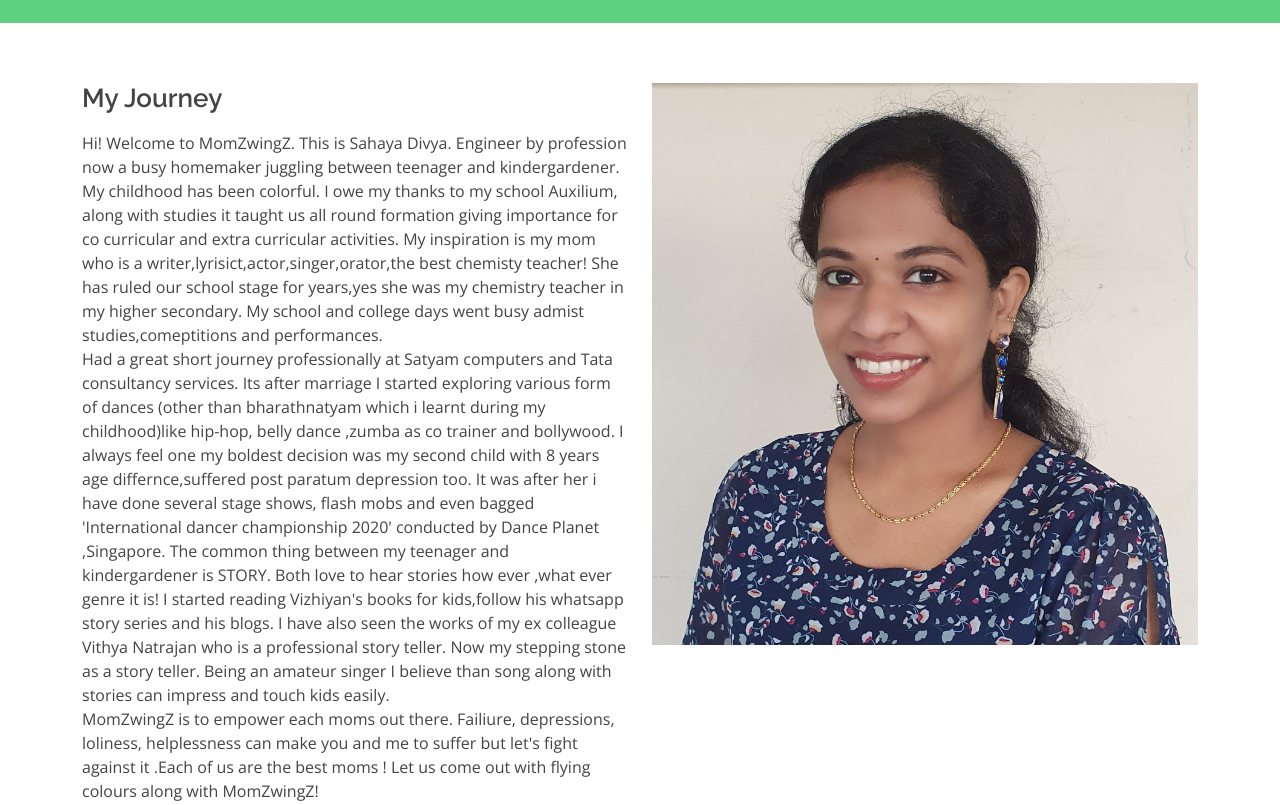
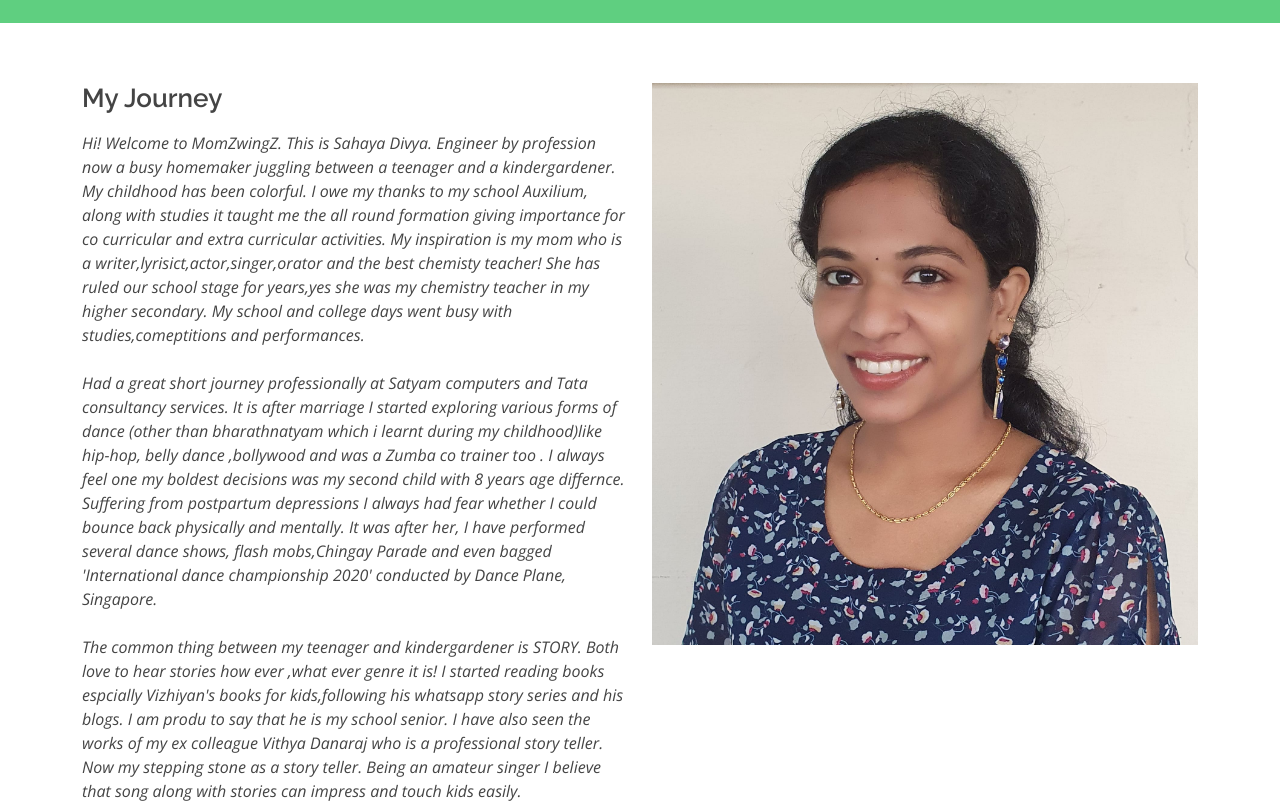
Before and after one commit to momzwingz/momzwingz.github.io, a plain HTML site: page about.html in a window 1280 px wide. Shown: the part 156-961 px from the top of the page. Drawn offline with nearby package versions, Linux system fonts and the light colour scheme.

Commit message:
Add files via upload

```diff
--- a/about.html
+++ b/about.html
@@ -10,8 +10,8 @@
   <meta content="" name="keywords">
 
   <!-- Favicons -->
-  <link href="assets/img/favicon.png" rel="icon">
-  <link href="assets/img/apple-touch-icon.png" rel="apple-touch-icon">
+  <link href="assets/img/icon.JPG" rel="icon">
+  <link href="assets/img/icon.JPG" rel="apple-touch-icon">
 
   <!-- Google Fonts -->
   <link href="https://fonts.googleapis.com/css?family=Open+Sans:300,300i,400,400i,600,600i,700,700i|Raleway:300,300i,400,400i,500,500i,600,600i,700,700i|Poppins:300,300i,400,400i,500,500i,600,600i,700,700i" rel="stylesheet">
@@ -39,21 +39,28 @@
 <body>
 
   <!-- ======= Header ======= -->
-  <header id="header" class="fixed-top">
+   <!-- ======= Header ======= -->
+   <header id="header" class="fixed-top">
     <div class="container d-flex align-items-center">
 
-      <h1 class="logo me-auto"><a href="index.html">MomZwingZ</a></h1>
+      <h1 class="logo me-auto"><a href="index.html"><br>MomZwingZ</a></h1>
       <!-- Uncomment below if you prefer to use an image logo -->
       <!-- <a href="index.html" class="logo me-auto"><img src="assets/img/logo.png" alt="" class="img-fluid"></a>-->
 
       <nav id="navbar" class="navbar order-last order-lg-0">
         <ul>
-          <li><a href="index.html">Home</a></li>
+          <li><a class="active" href="index.html">Home</a></li>
+          <li><a href="about.html">About</a></li>
+           <!--
+          <li><a href="courses.html">Courses</a></li>
+        -->
+  <li><a href="gallery.html">Gallery</a></li>
+  <li><a href="contact.html">Contact</a></li>
+</ul>
+<i class="bi bi-list mobile-nav-toggle"></i>
+    </div>
+  </header><!-- End Header -->
 
-
-          <li><a href="#about">About</a></li>
-          <li><a href="gallery.html">Gallery</a></li>
-          <li><a href="contact.html">Contact</a></li>
 
           <!--
           <li><a class="active" href="about.html">About</a></li>
@@ -94,7 +101,7 @@
     </div>
 
     -->
-  </header><!-- End Header -->
+  <!-- End Header -->
 
 
 
@@ -121,28 +128,50 @@
 
             </p>
 
-            <p>
-              Hi! Welcome to MomZwingZ. This is Sahaya Divya. Engineer by profession now a busy homemaker juggling between teenager and
-              kindergardener. My childhood has been colorful. I owe my thanks to my school Auxilium, along with studies it taught us
-              all round formation giving importance for co curricular and extra curricular activities. My inspiration is my mom who is a
-              writer,lyrisict,actor,singer,orator,the best chemisty teacher! She has ruled our school stage for years,yes she
-              was my chemistry teacher in my higher secondary. My school and college days went busy admist studies,comeptitions and performances.
-             <br>
-             Had a great short journey professionally at Satyam computers  and Tata consultancy services. Its after marriage I started exploring various
-             form of dances (other than bharathnatyam which i learnt during my childhood)like hip-hop, belly dance ,zumba as co trainer and bollywood.
-             I always feel one my boldest decision was my second child with 8 years age differnce,suffered post paratum depression too. It was after her i
-             have done several stage shows, flash mobs and even bagged 'International dancer championship 2020'  conducted by Dance Planet ,Singapore.
-             The common thing between my teenager and kindergardener is STORY. Both love to hear stories how ever ,what ever genre it is!
-             I started reading Vizhiyan's books for kids,follow his whatsapp story series and his blogs. I have also seen the works of my ex colleague
-             Vithya Natrajan who is a professional story teller. Now my stepping stone as a story teller. Being an amateur singer I believe than song along
+            <p >
+              <i>Hi! Welcome to MomZwingZ. This is Sahaya Divya. Engineer by profession now a busy homemaker juggling between
+               a teenager and
+               a kindergardener. My childhood has been colorful. I owe my thanks to my school Auxilium, along with
+               studies it taught me the
+              all round formation giving importance for co curricular and extra curricular activities.
+               My inspiration is my mom who is a
+              writer,lyrisict,actor,singer,orator and the best chemisty teacher! She has ruled our school stage for years,yes she
+              was my chemistry teacher in my higher secondary. My school and college days went busy with studies,comeptitions and performances.
+
+              <br>
+              <br>
+             Had a great short journey professionally at Satyam computers  and Tata consultancy services.
+              It is after marriage I started exploring
+             various forms of dance (other than bharathnatyam which i learnt during my childhood)like hip-hop,
+
+             belly dance ,bollywood and was a Zumba co trainer too .
+             I always feel one my boldest decisions was my second child with 8 years age differnce.
+                          Suffering from postpartum depressions I always had fear whether I could bounce back physically and mentally.
+
+              It was after her, I have performed several dance shows, flash mobs,Chingay Parade and even bagged
+               'International dance championship 2020'
+             conducted by Dance Plane, Singapore.
+             <br><br>
+             The common thing between my teenager and kindergardener is STORY.
+              Both love to hear stories how ever ,what ever genre it is!
+             I started reading books espcially Vizhiyan's books for kids,following his whatsapp story series and his blogs.
+              I am produ to say that he
+             is my school senior.
+             I have also seen the works of my ex colleague
+             Vithya Danaraj who is a professional story teller.
+             Now my stepping stone as a story teller.
+             Being an amateur singer I believe that song along
              with stories can impress and touch kids easily.
              <br>
-             MomZwingZ is to empower each moms out there. Failiure, depressions, loliness, helplessness can make you and me to suffer
-             but let's fight against it .Each of us are the best moms ! Let us come out with flying colours along with MomZwingZ!
+             <br>
+             MomZwingZ is to empower each of the moms. Failiures, depressions, loneliness, helplessness can make you and me to suffer
+             but let's fight against it .We are the best moms ! Let us come out with flying colours along with MomZwingZ!
 <br><br>
-             Bliss,
+             Yours,
              <br>
              Sahaya Divya
+
+            </i>
             </p>
 
           </div>
```
Also changed, not shown: christmasstory.html (+4 -3 lines), contact.html (+4 -4 lines), gallery.html (+82 -5 lines), index.html (+2 -2 lines), kalavai1.html (+5 -4 lines).
